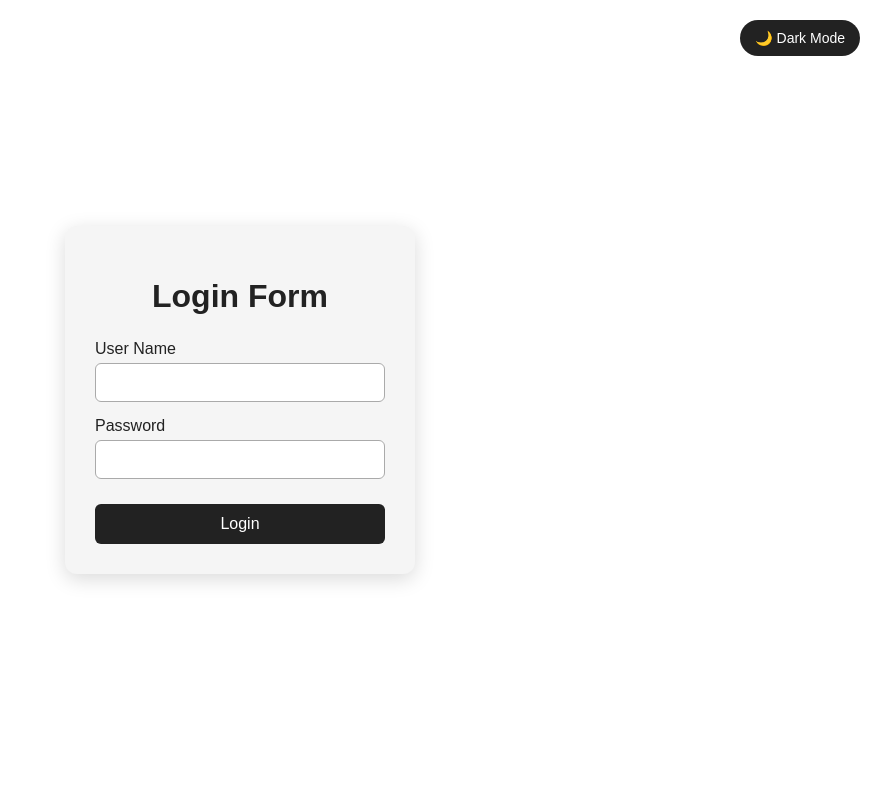
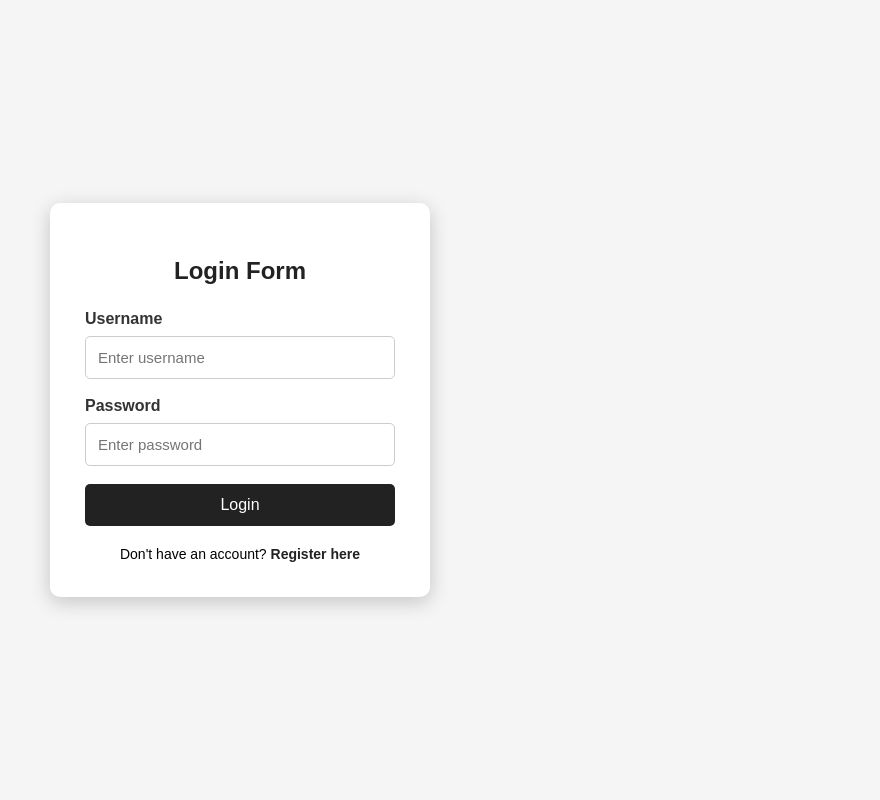
Before and after one commit to shanmukha-dotcom/shannupython, a Flask app: page /login in a window 1280 px wide. Shown: the whole page, without its empty margins (400-1280 px from the left). Run offline with Flask 3, Linux system fonts and the light colour scheme.

Commit message:
Updated login register navbar

```diff
--- a/templates/login.html
+++ b/templates/login.html
@@ -13,165 +13,143 @@
 
         body {
             margin: 0;
+            padding: 0;
             font-family: Arial, sans-serif;
-            background-color: #ffffff;
-            color: #222222;
+            background: #f5f5f5;
 
             display: flex;
             justify-content: center;
             align-items: center;
 
             min-height: 100vh;
-            transition: 0.3s;
         }
 
         .login-container {
-            width: 350px;
-            padding: 30px;
-            border-radius: 12px;
+            width: 380px;
+            background: white;
+            padding: 35px;
+            border-radius: 10px;
 
-            background-color: #f5f5f5;
-            box-shadow: 0 5px 20px rgba(0,0,0,0.15);
-
-            transition: 0.3s;
+            box-shadow: 0 5px 20px rgba(0, 0, 0, 0.2);
         }
 
-        h1 {
+        h2 {
             text-align: center;
             margin-bottom: 25px;
+            color: #222;
         }
 
         label {
             display: block;
-            margin-top: 15px;
-            margin-bottom: 5px;
+            margin-bottom: 8px;
+            font-weight: bold;
+            color: #333;
         }
 
-        input {
+        input[type="text"],
+        input[type="password"] {
             width: 100%;
-            padding: 10px;
-            border: 1px solid #aaa;
-            border-radius: 6px;
+            padding: 12px;
+            margin-bottom: 18px;
+
+            border: 1px solid #ccc;
+            border-radius: 5px;
+
             font-size: 15px;
         }
 
-        .login-btn {
+        input[type="text"]:focus,
+        input[type="password"]:focus {
+            outline: none;
+            border-color: #222;
+        }
+
+        button {
             width: 100%;
-            padding: 11px;
-            margin-top: 25px;
+            padding: 12px;
+
+            background: #222;
+            color: white;
 
             border: none;
-            border-radius: 6px;
+            border-radius: 5px;
 
-            background-color: #222;
-            color: white;
-
+            font-size: 16px;
             cursor: pointer;
-            font-size: 16px;
         }
 
-        .login-btn:hover {
-            opacity: 0.85;
+        button:hover {
+            background: #444;
         }
 
-        /* Theme button */
-        .theme-btn {
-            position: fixed;
-            top: 20px;
-            right: 20px;
-
-            padding: 10px 15px;
-            border: none;
-            border-radius: 20px;
-
-            background-color: #222;
-            color: white;
-
-            cursor: pointer;
+        .register-link {
+            text-align: center;
+            margin-top: 20px;
             font-size: 14px;
         }
 
-        /* DARK MODE */
-        body.dark {
-            background-color: #121212;
-            color: #ffffff;
+        .register-link a {
+            color: #222;
+            font-weight: bold;
+            text-decoration: none;
         }
 
-        body.dark .login-container {
-            background-color: #1e1e1e;
-            box-shadow: 0 5px 20px rgba(255,255,255,0.08);
+        .register-link a:hover {
+            text-decoration: underline;
         }
 
-        body.dark input {
-            background-color: #2b2b2b;
-            color: white;
-            border-color: #555;
-        }
-
-        body.dark .login-btn {
-            background-color: white;
-            color: black;
-        }
-
-        body.dark .theme-btn {
-            background-color: white;
-            color: black;
+        .error {
+            color: red;
+            text-align: center;
+            margin-bottom: 15px;
         }
     </style>
 </head>
 
 <body>
 
-    <!-- Theme Button -->
-    <button class="theme-btn" onclick="toggleTheme()" id="themeButton">
-        🌙 Dark Mode
-    </button>
-
     <div class="login-container">
 
-        <h1>Login Form</h1>
+        <h2>Login Form</h2>
+
+        {% if error %}
+            <div class="error">
+                {{ error }}
+            </div>
+        {% endif %}
 
         <form action="/login" method="POST">
 
-            <label for="username">User Name</label>
+            <label for="username">Username</label>
+
             <input
                 type="text"
                 id="username"
                 name="username"
+                placeholder="Enter username"
                 required
             >
 
             <label for="password">Password</label>
+
             <input
                 type="password"
                 id="password"
                 name="password"
+                placeholder="Enter password"
                 required
             >
 
-            <button type="submit" class="login-btn">
-                Login
-            </button>
+            <button type="submit">Login</button>
 
         </form>
 
+        <div class="register-link">
+            Don't have an account?
+            <a href="/register">Register here</a>
+        </div>
+
     </div>
-
-
-    <script>
-        function toggleTheme() {
-
-            document.body.classList.toggle("dark");
-
-            const button = document.getElementById("themeButton");
-
-            if (document.body.classList.contains("dark")) {
-                button.innerHTML = "☀️ Light Mode";
-            } else {
-                button.innerHTML = "🌙 Dark Mode";
-            }
-        }
-    </script>
 
 </body>
 </html>
```
Also changed, not shown: templates/navbar.html (+51 -0 lines), templates/registrationform.html (+53 -1 lines), users.db.
